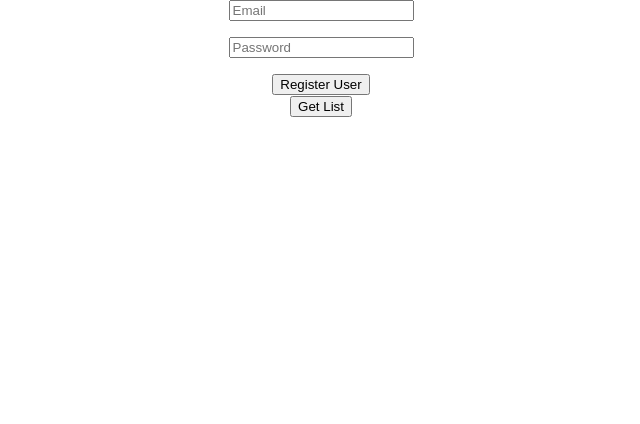
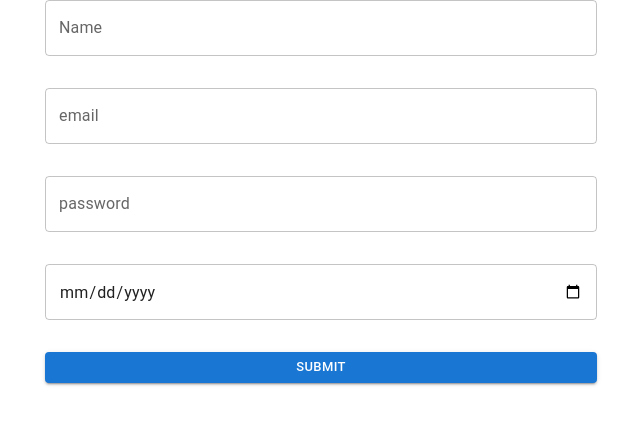
Before and after one commit to nirajpandey034/react-advance-poc, a React (Create React App) app: page / in a window 1280 px wide. Shown: the top 424 px of the page, without its empty margins (319-959 px from the left). Built offline with nearby package versions, Linux system fonts and the light colour scheme.

Commit message:
Implemented useform

```diff
--- a/package.json
+++ b/package.json
@@ -3,7 +3,10 @@
   "version": "0.1.0",
   "private": true,
   "dependencies": {
+    "@emotion/react": "^11.10.5",
+    "@emotion/styled": "^11.10.5",
     "@hookform/resolvers": "^2.9.10",
+    "@mui/material": "^5.11.1",
     "@reduxjs/toolkit": "^1.9.1",
     "@testing-library/jest-dom": "^5.16.5",
     "@testing-library/react": "^13.4.0",
--- a/src/App.js
+++ b/src/App.js
@@ -1,5 +1,5 @@
 import './App.css';
-import UserContainer from './Components/UserContainer';
+import UserForm from './Components/UserForm';
 import { Provider } from 'react-redux';
 import store from './Redux/Store';
 
@@ -7,7 +7,7 @@ function App() {
   return (
     <div className="App">
       <Provider store={store}>
-        <UserContainer />
+        <UserForm />
       </Provider>
     </div>
   );
--- /dev/null
+++ b/src/Components/UserForm.js
@@ -0,0 +1,50 @@
+import React from 'react';
+import { Container, TextField, Button, Stack } from '@mui/material';
+import { useForm } from 'react-hook-form';
+import { yupResolver } from '@hookform/resolvers/yup';
+import { schema } from '../Schema/UserSchema';
+
+function UserForm() {
+  const {
+    register,
+    formState: { errors },
+    handleSubmit,
+    reset,
+  } = useForm({
+    resolver: yupResolver(schema),
+    mode: 'onChange',
+  });
+  const submitForm = (data) => {
+    console.log(data);
+    reset();
+  };
+  return (
+    <Container maxWidth="sm">
+      <form onSubmit={handleSubmit(submitForm)}>
+        <Stack direction="column">
+          <TextField label="Name" type="text" {...register('name')}></TextField>
+          <p style={{ color: 'red' }}>{errors?.name?.message}</p>
+          <TextField
+            label="email"
+            type="email"
+            {...register('email')}
+          ></TextField>
+          <p style={{ color: 'red' }}>{errors?.email?.message}</p>
+          <TextField
+            label="password"
+            type="password"
+            {...register('password')}
+          ></TextField>
+          <p style={{ color: 'red' }}>{errors?.password?.message}</p>
+          <TextField type="date" {...register('dob')}></TextField>
+          <p style={{ color: 'red' }}>{errors?.dob?.message}</p>
+          <Button type="submit" variant="contained" size="small">
+            Submit
+          </Button>
+        </Stack>
+      </form>
+    </Container>
+  );
+}
+
+export default UserForm;
--- /dev/null
+++ b/src/Schema/UserSchema.js
@@ -0,0 +1,8 @@
+import * as yup from 'yup';
+
+export const schema = yup.object().shape({
+  name: yup.string().required(),
+  email: yup.string().email().required(),
+  password: yup.string().min(8).max(32).required(),
+  dob: yup.date('Please enter a valid date').required('Please put a date'),
+});
```
Also changed, not shown: 1 other file (tests, documents, lock files or other folders).
